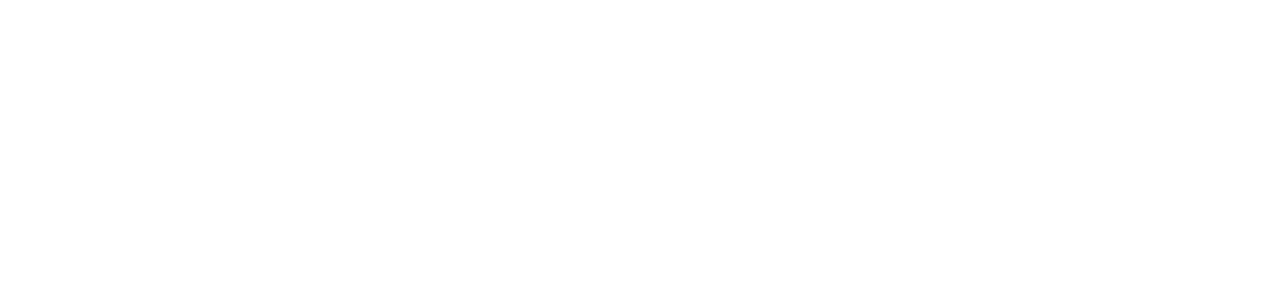
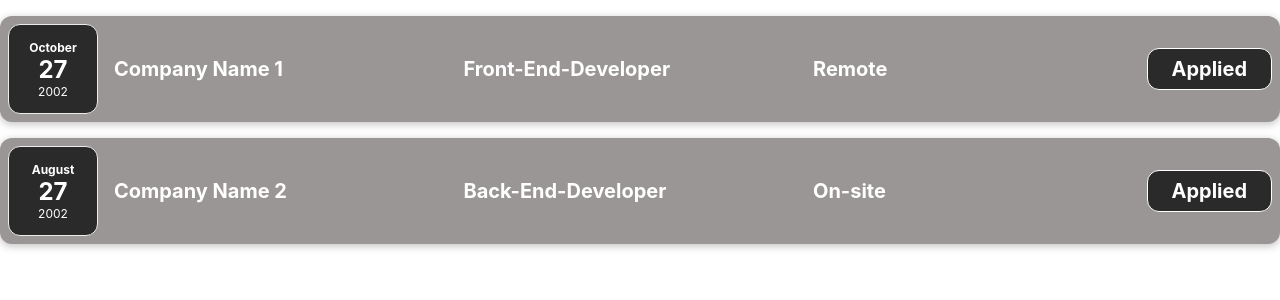
Before and after one commit to artanplaku/GA-tracker, a React (Create React App) app in the folder frontend/: page /home in a window 1280 px wide. Before the commit this address had no page. Shown: the top 300 px of the page. Built offline with nearby package versions, Linux system fonts and the light colour scheme.

Commit message:
components

```diff
--- a/frontend/src/App.js
+++ b/frontend/src/App.js
@@ -13,7 +13,7 @@
       <Routes>
         <Route path="/" element={<Register />} />
         <Route path="/login" element={<Login />} />
-        <Route path="/application" element={<Home />} />
+        <Route path="/home" element={<Home />} />
       </Routes>
     </div>
 
--- a/frontend/src/components/ApplicationDate.js
+++ b/frontend/src/components/ApplicationDate.js
@@ -1,16 +1,17 @@
-import React from 'react'
+import React from "react";
+import "./styles/ApplicationDate.css";
 
 function ApplicationDate(props) {
-  const month = props.date.toLocaleString('en-US', { month: 'long' })
-  const day = props.date.toLocaleString('en-US', { day: '2-digit' })
-  const year = props.date.getFullYear()
+  const month = props.date.toLocaleString("en-US", { month: "long" });
+  const day = props.date.toLocaleString("en-US", { day: "2-digit" });
+  const year = props.date.getFullYear();
   return (
-    <div>
-      <div>{month}</div>
-      <div>{day}</div>
-      <div>{year}</div>
+    <div className="application-date">
+      <div className="application-date__month">{month}</div>
+      <div className="application-date__day">{day}</div>
+      <div className="application-date__year">{year}</div>
     </div>
-  )
+  );
 }
 
-export default ApplicationDate
+export default ApplicationDate;
--- a/frontend/src/components/ApplicationItem.js
+++ b/frontend/src/components/ApplicationItem.js
@@ -7,11 +7,11 @@
     <div className="application-item">
       <ApplicationDate date={props.date} />
       <div className="application-item__description">
-        <h2>{`Company Name: ${props.companyName}`}</h2>
-        <h3>{`notes: ${props.notes}`}</h3>
+        <h2>{props.companyName}</h2>
+        <h2>{props.position}</h2>
+        <h2>{props.notes}</h2>
         <div className="application-item__notes">
           <h2>{props.status}</h2>
-
         </div>
       </div>
     </div>
--- a/frontend/src/components/Home.js
+++ b/frontend/src/components/Home.js
@@ -1,33 +1,37 @@
-import React from 'react'
-import ApplicationItem from './ApplicationItem';
+import React from "react";
+import ApplicationItem from "./ApplicationItem"
 
 function Home() {
   const applications = [
     {
       date: new Date(2002, 9, 27),
-      companyName: "Amazon",
+      companyName: "Company Name 1",
       status: "Applied",
-      notes: "Front End"
+      position: "Front-End-Developer",
+      notes: "Remote"
     },
     {
       date: new Date(2002, 7, 27),
-      companyName: "Google",
+      companyName: "Company Name 2",
       status: "Applied",
-      notes: "Back End"
+      position: "Back-End-Developer",
+      notes: "On-site"
     }
   ]
   return (
     <div>
-      <h2>Let's track some applications</h2>
+
       <ApplicationItem
         date={applications[0].date}
         companyName={applications[0].companyName}
+        position={applications[0].position}
         status={applications[0].status}
         notes={applications[0].notes}
       />
       <ApplicationItem
         date={applications[1].date}
         companyName={applications[1].companyName}
+        position={applications[1].position}
         status={applications[1].status}
         notes={applications[1].notes}
       />
@@ -36,4 +40,4 @@
   )
 }
 
-export default Home
+export default Home;
--- /dev/null
+++ b/frontend/src/components/styles/ApplicationDate.css
@@ -0,0 +1,26 @@
+.application-date {
+  display: flex;
+  flex-direction: column;
+  width: 5.5rem;
+  height: 5.5rem;
+  border: 1px solid #ececec;
+  background-color: #2a2a2a;
+  color: white;
+  border-radius: 12px;
+  align-items: center;
+  justify-content: center;
+}
+
+.application-date__month {
+  font-size: 0.75rem;
+  font-weight: bold;
+}
+
+.application-date__day {
+  font-size: 1.5rem;
+  font-weight: bold;
+}
+
+.application-date__year {
+  font-size: 0.75rem;
+}
--- a/frontend/src/components/styles/ApplicationItem.css
+++ b/frontend/src/components/styles/ApplicationItem.css
@@ -20,7 +20,7 @@
 }
 
 .application-item h2 {
-  color: #f3baba;
+  color: #2a2a2a;
   font-size: 1rem;
   flex: 1;
   margin: 0 1rem;
@@ -31,7 +31,7 @@
   font-size: 1rem;
   font-weight: bold;
   color: white;
-  background-color: #f3baba;
+  background-color: #2a2a2a;
   border: 1px solid white;
   padding: 0.5rem;
   border-radius: 12px;
```
Also changed, not shown: 1 other file (tests, documents, lock files or other folders).
